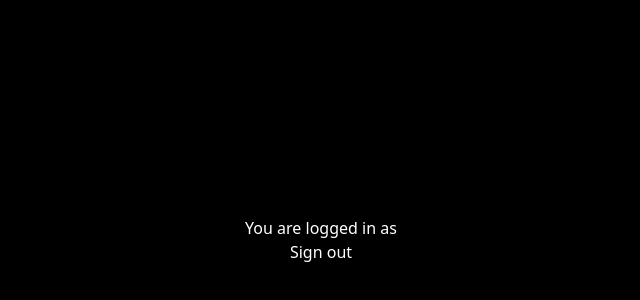
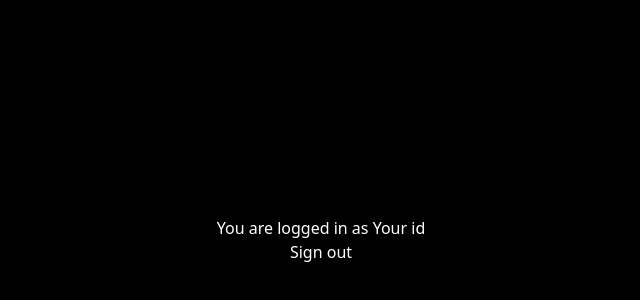
Before and after one commit to theJonathanXue/mangaplus-daily-reader, a Next.js app: page /protected in a window 1280 px wide. Shown: the part 160-460 px from the top of the page, without its empty margins (319-959 px from the left). Built offline with nearby package versions, Linux system fonts and the light colour scheme; no server answers.

Commit message:
Import db functions

```diff
--- a/app/protected/page.tsx
+++ b/app/protected/page.tsx
@@ -1,4 +1,8 @@
 import { auth, signOut } from 'app/auth';
+import { getAllMangaList } from 'app/db';
+import { getAllUserMangaList } from 'app/db';
+import { deleteUserMangaByTitle } from 'app/db';
+import { insertUserManga } from 'app/db';
 
 export default async function ProtectedPage() {
   let session = await auth();
@@ -7,6 +11,7 @@ export default async function ProtectedPage() {
     <div className="flex h-screen bg-black">
       <div className="w-screen h-screen flex flex-col space-y-5 justify-center items-center text-white">
         You are logged in as {session?.user?.email}
+        Your id {session?.user?.id}
         <SignOut />
       </div>
     </div>
```
